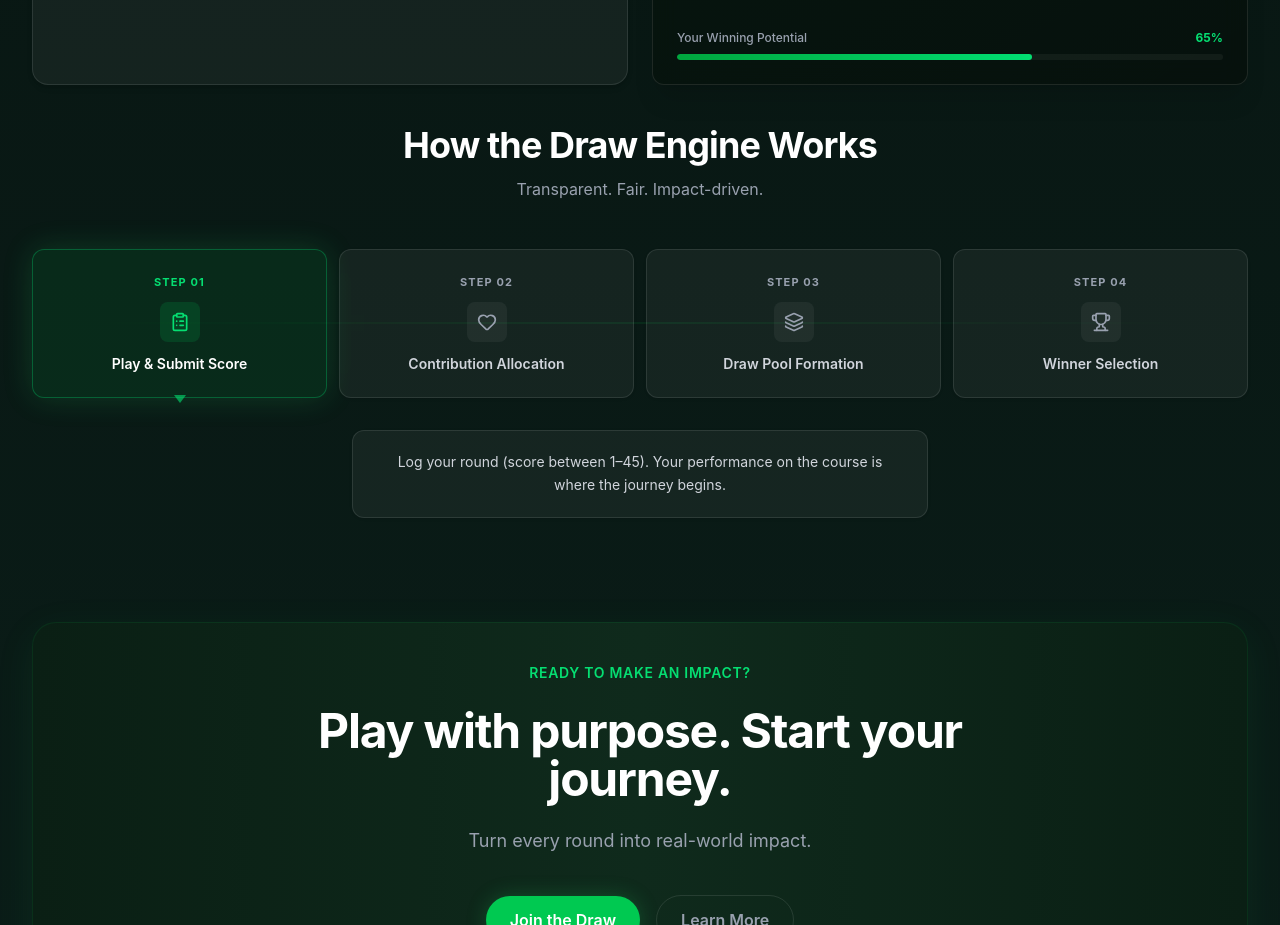
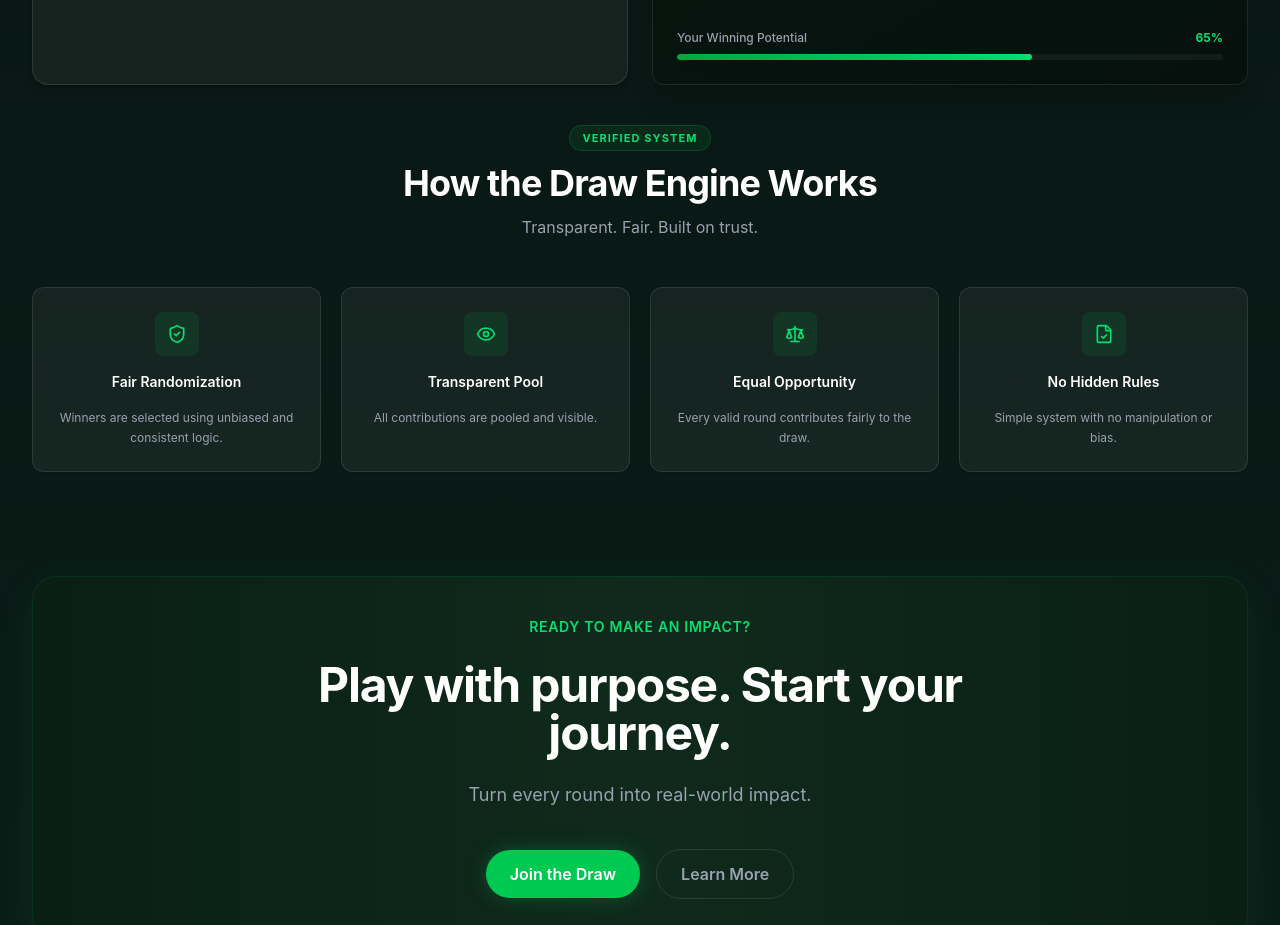
Before and after one commit to ayushguptakr/ParImpact, a React (Vite) app in the folder client/: page / in a window 1280 px wide. Shown: the part 1160-2085 px from the top of the page. Built offline with nearby package versions, Linux system fonts and the light colour scheme; no server answers.

Commit message:
feat: add DrawEngineFlow component to display system transparency features

```diff
--- a/client/src/components/ui/DrawEngineFlow.jsx
+++ b/client/src/components/ui/DrawEngineFlow.jsx
@@ -1,132 +1,70 @@
-import { useState } from "react";
-import { ClipboardList, Heart, Layers, Trophy } from "lucide-react";
+import { ShieldCheck, Eye, Scale, FileCheck } from "lucide-react";
 
-const steps = [
+const features = [
   {
-    id: 1,
-    number: "01",
-    title: "Play & Submit Score",
-    description: "Log your round (score between 1–45). Your performance on the course is where the journey begins.",
-    Icon: ClipboardList,
+    Icon: ShieldCheck,
+    title: "Fair Randomization",
+    description: "Winners are selected using unbiased and consistent logic.",
   },
   {
-    id: 2,
-    number: "02",
-    title: "Contribution Allocation",
-    description: "A portion of your play contributes to your selected charity. You choose where your impact goes.",
-    Icon: Heart,
+    Icon: Eye,
+    title: "Transparent Pool",
+    description: "All contributions are pooled and visible.",
   },
   {
-    id: 3,
-    number: "03",
-    title: "Draw Pool Formation",
-    description: "All contributions are pooled transparently. Every golfer's input builds a collective force for good.",
-    Icon: Layers,
+    Icon: Scale,
+    title: "Equal Opportunity",
+    description: "Every valid round contributes fairly to the draw.",
   },
   {
-    id: 4,
-    number: "04",
-    title: "Winner Selection",
-    description: "A fair algorithm selects winners monthly. Transparent, verifiable, and always impact-driven.",
-    Icon: Trophy,
+    Icon: FileCheck,
+    title: "No Hidden Rules",
+    description: "Simple system with no manipulation or bias.",
   },
 ];
 
 function DrawEngineFlow() {
-  const [activeStep, setActiveStep] = useState(1);
-  const active = steps.find((s) => s.id === activeStep);
-
   return (
     <section
       id="draw-engine"
       className="scroll-mt-24 animate-[pi-fade-in_0.8s_ease-out_forwards] opacity-0 md:scroll-mt-28"
     >
       {/* Header */}
-      <div className="mb-10 text-center md:mb-12">
+      <div className="mb-10 flex flex-col items-center text-center md:mb-12">
+        <span className="mb-3 inline-block rounded-full border border-green-500/20 bg-green-500/10 px-3 py-1 text-[11px] font-bold uppercase tracking-widest text-green-600 dark:text-green-400">
+          Verified System
+        </span>
         <h3 className="text-3xl font-bold tracking-tight text-gray-900 dark:text-white md:text-4xl">
           How the Draw Engine Works
         </h3>
         <p className="mt-3 text-base text-gray-500 dark:text-gray-400">
-          Transparent. Fair. Impact-driven.
+          Transparent. Fair. Built on trust.
         </p>
       </div>
 
-      {/* Step Cards Grid */}
-      <div className="relative">
-        {/* Connecting line (desktop) */}
-        <div className="pointer-events-none absolute left-0 right-0 top-1/2 z-0 hidden -translate-y-1/2 md:block">
-          <div className="mx-auto h-px w-[calc(100%-80px)] bg-gradient-to-r from-transparent via-green-500/20 to-transparent" />
-        </div>
-
-        <div className="relative z-10 grid grid-cols-1 gap-4 sm:grid-cols-2 lg:grid-cols-4 lg:gap-3">
-          {steps.map((step) => {
-            const isActive = step.id === activeStep;
-            const Icon = step.Icon;
+      {/* Feature Cards Grid */}
+      <div className="grid grid-cols-1 gap-4 sm:grid-cols-2 lg:grid-cols-4 lg:gap-5">
+        {features.map((feature, i) => {
+          const Icon = feature.Icon;
           return (
-              <button
-                key={step.id}
-                type="button"
-                onClick={() => setActiveStep(step.id)}
-                className={`group relative flex flex-col items-center gap-3 rounded-xl border px-5 py-6 text-center backdrop-blur-md transition-all duration-300 hover:scale-[1.03] ${
-                  isActive
-                    ? "border-green-500/40 bg-green-500/10 shadow-[0_0_25px_rgba(34,197,94,0.15)] dark:border-green-400/30 dark:bg-green-500/10 dark:shadow-[0_0_30px_rgba(34,197,94,0.2)]"
-                    : "border-gray-200 bg-white/80 shadow-sm hover:border-green-500/20 hover:shadow-md dark:border-white/10 dark:bg-white/5 dark:hover:border-green-500/20 dark:hover:shadow-[0_0_15px_rgba(34,197,94,0.08)]"
-                }`}
+            <div
+              key={i}
+              className="group flex flex-col items-center gap-4 rounded-xl border border-gray-200 bg-white/80 px-5 py-6 text-center shadow-sm backdrop-blur-md transition-all duration-300 hover:scale-[1.03] hover:border-green-500/30 hover:shadow-[0_0_20px_rgba(34,197,94,0.1)] dark:border-white/10 dark:bg-white/5 dark:hover:border-green-500/25 dark:hover:shadow-[0_0_25px_rgba(34,197,94,0.15)]"
+              style={{ animationDelay: `${i * 0.1}s` }}
             >
-                {/* Step Number */}
-                <span
-                  className={`text-[11px] font-bold uppercase tracking-widest ${
-                    isActive ? "text-green-600 dark:text-green-400" : "text-gray-400"
-                  }`}
-                >
-                  Step {step.number}
-                </span>
-
-                {/* Icon */}
-                <div
-                  className={`flex h-10 w-10 items-center justify-center rounded-lg transition-colors duration-300 ${
-                    isActive
-                      ? "bg-green-500/15 text-green-600 dark:text-green-400"
-                      : "bg-gray-100 text-gray-500 group-hover:bg-green-500/10 group-hover:text-green-600 dark:bg-white/5 dark:text-gray-400 dark:group-hover:text-green-400"
-                  }`}
-                >
+              <div className="flex h-11 w-11 items-center justify-center rounded-lg bg-green-50 text-green-600 transition-colors duration-300 group-hover:bg-green-500/15 dark:bg-green-500/10 dark:text-green-400">
                 <Icon className="h-5 w-5" />
               </div>
-
-                {/* Title */}
-                <span
-                  className={`text-sm font-semibold leading-snug ${
-                    isActive ? "text-gray-900 dark:text-white" : "text-gray-700 dark:text-gray-300"
-                  }`}
-                >
-                  {step.title}
-                </span>
-
-                {/* Active arrow indicator */}
-                {isActive && (
-                  <span className="absolute -bottom-2 left-1/2 -translate-x-1/2 animate-bounce">
-                    <svg width="12" height="8" viewBox="0 0 12 8" fill="none">
-                      <path d="M6 8L0 0H12L6 8Z" className="fill-green-500/60 dark:fill-green-400/60" />
-                    </svg>
-                  </span>
-                )}
-              </button>
+              <h4 className="text-sm font-semibold text-gray-900 dark:text-white">
+                {feature.title}
+              </h4>
+              <p className="text-xs leading-relaxed text-gray-500 dark:text-gray-400">
+                {feature.description}
+              </p>
+            </div>
           );
         })}
       </div>
-      </div>
-
-      {/* Active Step Description */}
-      {active && (
-        <div
-          key={active.id}
-          className="mx-auto mt-8 max-w-xl animate-[pi-fade-in_0.4s_ease-out_forwards] rounded-xl border border-gray-200 bg-white/90 px-6 py-5 text-center shadow-sm backdrop-blur-md transition-all duration-300 dark:border-white/10 dark:bg-white/5"
-        >
-          <p className="text-sm leading-relaxed text-gray-600 dark:text-gray-300">
-            {active.description}
-          </p>
-        </div>
-      )}
     </section>
   );
 }
```
Lines whose indentation alone changed are shown as unchanged.
